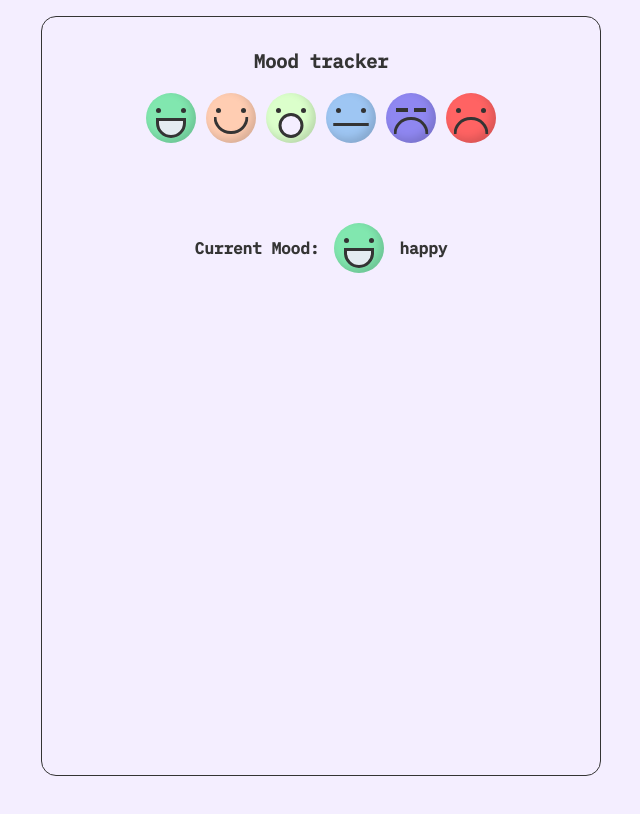
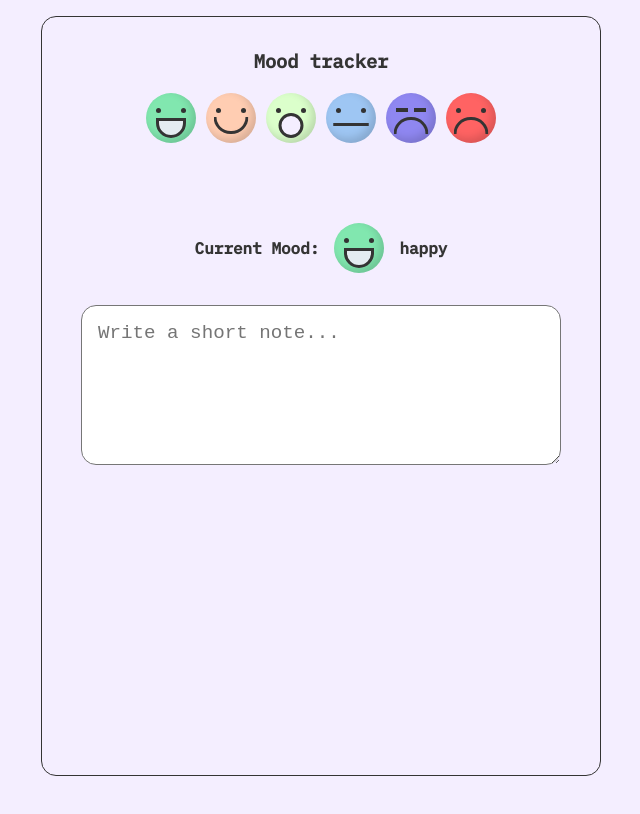
Before and after one commit to LinSchmitz/miniAssignments, a React (Vite) app in the folder moodTracker/: page / in a window 1280 px wide. Both pictures are taken after a click on the element 490 px from the left and 118 px from the top of the page. Shown: the top 814 px of the page, without its empty margins (319-959 px from the left). Built offline with nearby package versions, Linux system fonts and the light colour scheme; the HTML template or start-up script is replaced by a standard one.

Commit message:
added text area

```diff
--- a/moodTracker/src/App.jsx
+++ b/moodTracker/src/App.jsx
@@ -58,10 +58,13 @@ function Main({ selectedMood }) {
 
   return (
     <main>
-      <div className="selectedemoji">
-        <h4>Current Mood:</h4>
-        <SmillyEmoji mood={selectedMood.mood} title={selectedMood.title} />
-        <p>{selectedMood.title}</p>
+      <div className="maindetail">
+        <div className="selectedemoji">
+          <h4>Current Mood:</h4>
+          <SmillyEmoji mood={selectedMood.mood} title={selectedMood.title} />
+          <p>{selectedMood.title}</p>
+        </div>
+        <textarea className="input-mode" placeholder="Write a short note..." />
       </div>
     </main>
   );
--- a/moodTracker/src/index.css
+++ b/moodTracker/src/index.css
@@ -59,6 +59,20 @@ main {
   gap: 15px;
   padding: 2rem;
   margin: 0 auto;
+}
+
+.maindetail {
+  display: flex;
+  flex-direction: column;
+}
+
+.input-mode {
+  width: 30rem;
+  height: 10rem;
+  border-radius: 15px;
+  padding: 1rem;
+  font-size: 1.2rem;
+  color: var(--dark-color);
 }
 
 .emoji-row {
```
